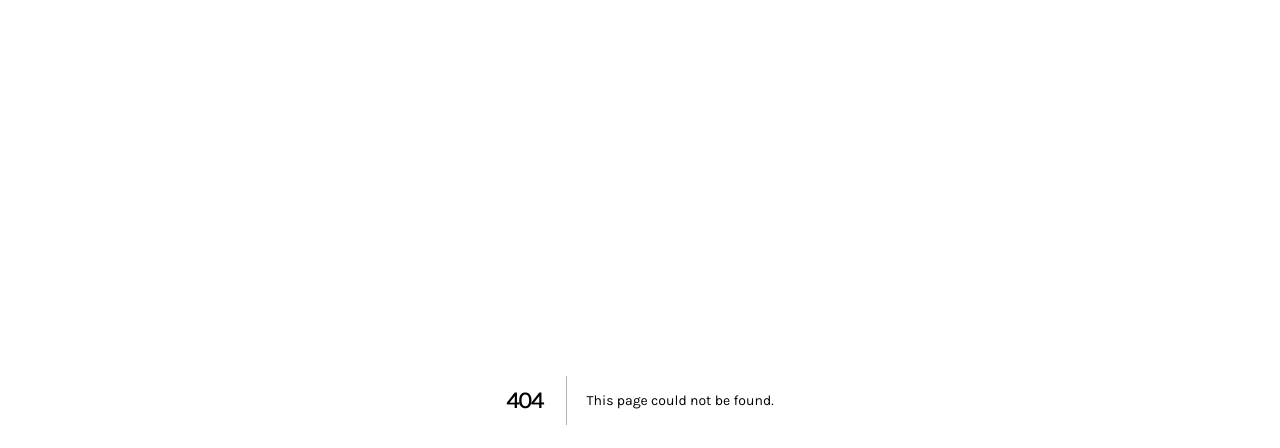
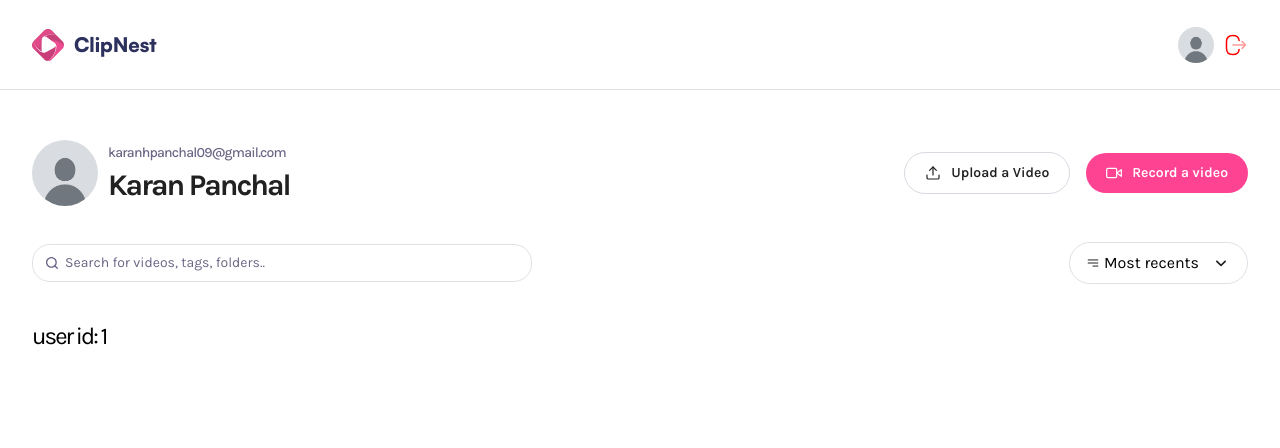
Before and after one commit to KaranP666/ClipNest, a Next.js app: page /profile/1 in a window 1280 px wide. Before the commit this address had no page. Shown: the top 448 px of the page. Built offline with nearby package versions, Linux system fonts and the light colour scheme.

Commit message:
Dynamic header with profile route and dropdown component added

```diff
--- a/app/(root)/page.tsx
+++ b/app/(root)/page.tsx
@@ -1,8 +1,11 @@
+import Header from '@/components/Header'
 import React from 'react'
 
 const page = () => {
   return (
-    <div>page</div>
+    <main className='wrapper page'>
+    <Header title='All Videos' subHeader='Public Library' />
+   </main>
   )
 }
 
--- /dev/null
+++ b/app/(root)/profile/[id]/page.tsx
@@ -0,0 +1,17 @@
+import Header from "@/components/Header";
+import React from "react";
+
+const page = async ({ params }: ParamsWithSearch) => {
+  const { id } = await params;
+  return (
+    <div className="wrapper page">
+        <Header subHeader="karanhpanchal09@gmail.com" title="Karan Panchal"userImg='/assets/images/dummy.jpg'/>
+
+        <h1 className="text-2xl font-karla">
+            user id: {id}
+        </h1>
+        </div>
+  )
+};
+
+export default page;
--- /dev/null
+++ b/components/DropdownList.tsx
@@ -0,0 +1,32 @@
+'use client'
+import Image from "next/image";
+import React, { useState } from "react";
+
+const DropdownList = () => {
+  const [isOpen, setIsOpen] = useState(false);
+  return (
+    <div className="relative">
+      <div className="cursor-pointer" onClick={() => setIsOpen(!isOpen)}>
+        <div className="filter-trigger">
+            <figure>
+                <Image src="/assets/icons/hamburger.svg" alt="manu" width={14} height={14}/>
+                Most recents
+            </figure>
+            <Image src='/assets/icons/arrow-down.svg' alt="arrow-down" width={20} height={20} />
+        </div>
+      </div>
+
+      {isOpen && (
+        <ul className="dropdown">
+            {['Most-recent','most linked'].map((option) => (
+                <li key={option} className="list-item">
+                    {option}
+                </li>
+            ))}
+        </ul>
+      )}
+    </div>
+  );
+};
+
+export default DropdownList;
--- a/components/Header.tsx
+++ b/components/Header.tsx
@@ -2,6 +2,7 @@ import { ICONS } from "@/constants";
 import Image from "next/image";
 import Link from "next/link";
 import React from "react";
+import DropdownList from "./DropdownList";
 
 const Header = ({ subHeader, title, userImg }: SharedHeaderProps) => {
   return (
@@ -10,7 +11,7 @@ const Header = ({ subHeader, title, userImg }: SharedHeaderProps) => {
         <div className="details">
           {userImg && (
             <Image
-              src={userImg || "/assets/images/dummy.jpg"}
+              src={userImg}
               alt="user"
               width={66}
               height={66}
@@ -54,7 +55,7 @@ const Header = ({ subHeader, title, userImg }: SharedHeaderProps) => {
           <input type="text" placeholder="Search for videos, tags, folders.." />
         </div>
 
-        {`<DropdownList />`}
+        <DropdownList />
       </section>
     </header>
   );
--- a/components/Navbar.tsx
+++ b/components/Navbar.tsx
@@ -1,9 +1,12 @@
+"use client"
 import Image from 'next/image'
 import Link from 'next/link'
+import { useRouter } from 'next/navigation';
 import React from 'react'
 
 const user = {};
 const Navbar = () => {
+    const router = useRouter()
   return (
     <header className='navbar'>
         <nav>
@@ -14,7 +17,7 @@ const Navbar = () => {
 
             {user && (
                 <figure>
-                    <button>
+                    <button onClick={()=> router.push('/profile/12345')}>
                         <Image src="/assets/images/dummy.jpg" alt='User' width={36} height={36} className='rounded-full aspect-square' />
                     </button>
                     <button className='cursor-pointer'>
```
